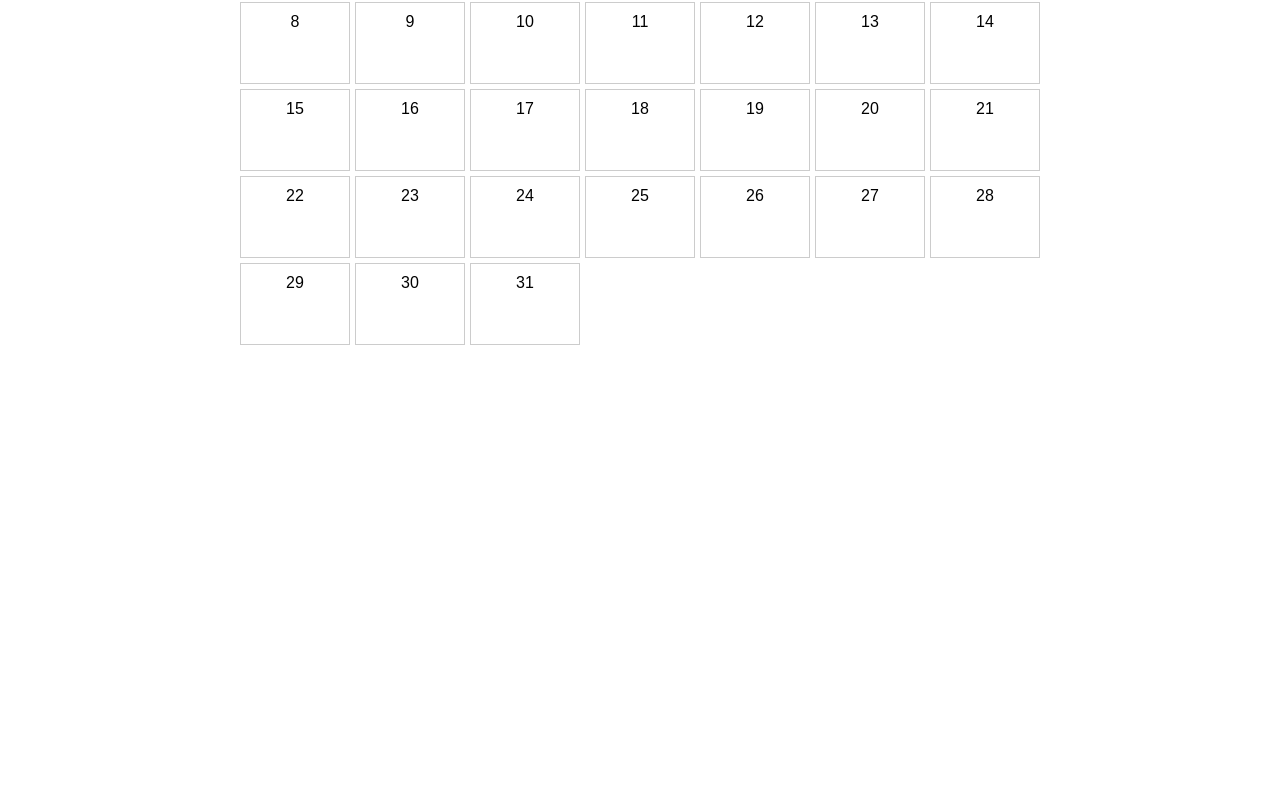
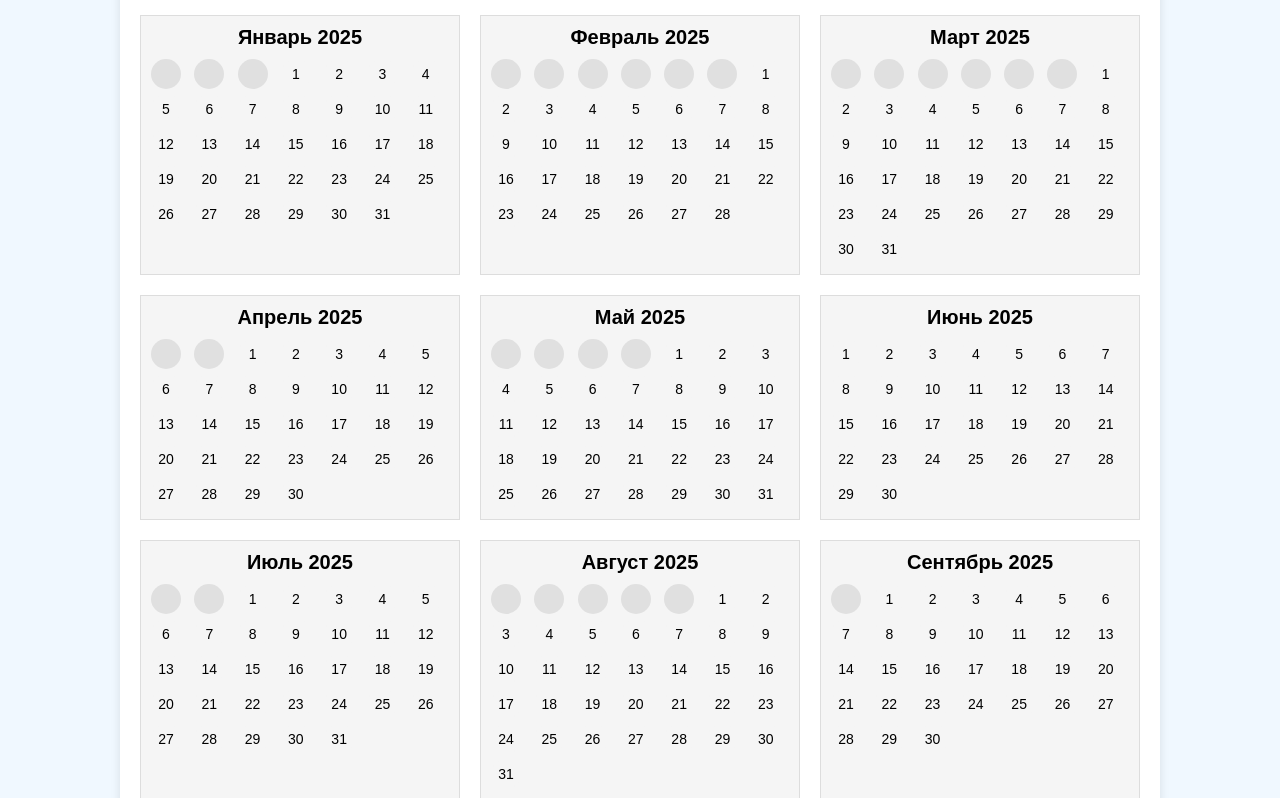
Before and after one commit to FoxTashinX/site, a plain HTML site: page diary/index.html in a window 1280 px wide. Shown: the part 105-903 px from the top of the page. Before the commit the page ends 800 px from the top, so only its background shows below. Drawn offline with Linux system fonts and the light colour scheme.

Commit message:
Update index.html

```diff
--- a/diary/index.html
+++ b/diary/index.html
@@ -2,127 +2,134 @@
 <html lang="ru">
 <head>
     <meta charset="UTF-8">
+    <meta name="viewport" content="width=device-width, initial-scale=1.0">
     <title>Личный дневник</title>
     <style>
         body {
             font-family: Arial, sans-serif;
-            max-width: 800px;
-            margin: 0 auto;
-            padding: 20px;
+            background-color: #f0f8ff;
+            margin: 0;
+            padding: 0;
         }
 
-        .calendar {
+        .container {
+            max-width: 1000px;
+            margin: 20px auto;
+            padding: 20px;
+            background-color: white;
+            box-shadow: 0 0 10px rgba(0, 0, 0, 0.1);
+        }
+
+        h1 {
+            text-align: center;
+        }
+
+        #calendar {
             display: grid;
-            grid-template-columns: repeat(7, 1fr);
+            grid-template-columns: repeat(3, 1fr); /* 3 календаря в строке */
+            gap: 20px;
+        }
+
+        .month {
+            border: 1px solid #ddd;
+            padding: 10px;
+            background-color: #f5f5f5;
+        }
+
+        .month h2 {
+            text-align: center;
+            margin: 0;
+            font-size: 20px;
+        }
+
+        .days {
+            display: grid;
+            grid-template-columns: repeat(7, 1fr); /* 7 дней в строке */
             gap: 5px;
+            margin-top: 10px;
         }
 
         .day {
-            border: 1px solid #ccc;
-            padding: 10px;
+            width: 30px;
+            height: 30px;
+            display: flex;
+            align-items: center;
+            justify-content: center;
+            background-color: #f5f5f5;
             cursor: pointer;
+            border-radius: 50%;
             text-align: center;
-            min-height: 60px;
+            font-size: 14px;
         }
 
         .day:hover {
-            background-color: #f0f0f0;
+            background-color: #add8e6;
         }
 
-        .diary-entry {
-            display: none;
-            margin-top: 20px;
+        .day.disabled {
+            background-color: #e0e0e0;
+            cursor: not-allowed;
         }
 
-        .hour-block {
-            margin: 10px 0;
-            padding: 10px;
-            border: 1px solid #eee;
-        }
-
-        textarea {
-            width: 100%;
-            height: 80px;
-            margin-top: 5px;
-            resize: vertical;
-        }
-
-        .back-button {
-            margin-bottom: 20px;
-            padding: 5px 15px;
-            cursor: pointer;
-        }
-
-        .selected {
-            background-color: #e0e0ff;
+        .hidden {
+            display: none;
         }
     </style>
 </head>
 <body>
-    <div class="calendar" id="calendar"></div>
-    <div class="diary-entry" id="diaryEntry">
-        <button class="back-button" onclick="showCalendar()">← Назад к календарю</button>
-        <h2 id="selectedDate"></h2>
-        <div id="timeSlots"></div>
+    <div class="container">
+        <h1>Личный дневник</h1>
+        <div id="calendar"></div>
     </div>
 
     <script>
-        // Инициализация календаря
-        function initCalendar() {
-            const calendar = document.getElementById('calendar');
-            const today = new Date();
-            const daysInMonth = new Date(today.getFullYear(), today.getMonth() + 1, 0).getDate();
+        document.addEventListener('DOMContentLoaded', () => {
+            const calendarElement = document.getElementById('calendar');
 
-            // Создание дней календаря
-            for (let day = 1; day <= daysInMonth; day++) {
-                const date = new Date(today.getFullYear(), today.getMonth(), day);
-                const dayElement = document.createElement('div');
-                dayElement.className = 'day';
-                dayElement.textContent = day;
-                dayElement.setAttribute('data-date', date.toISOString().split('T')[0]);
-                dayElement.onclick = () => showDiary(date);
-                calendar.appendChild(dayElement);
+            // Функция для генерации календаря на месяц
+            function generateMonth(year, month) {
+                const daysInMonth = new Date(year, month + 1, 0).getDate();
+                const firstDay = new Date(year, month, 1).getDay(); // День недели для 1-го числа месяца
+
+                const monthElement = document.createElement('div');
+                monthElement.classList.add('month');
+
+                const monthName = new Date(year, month).toLocaleString('ru-RU', { month: 'long' });
+                const monthTitle = document.createElement('h2');
+                monthTitle.textContent = `${monthName.charAt(0).toUpperCase() + monthName.slice(1)} ${year}`;
+                monthElement.appendChild(monthTitle);
+
+                const daysContainer = document.createElement('div');
+                daysContainer.classList.add('days');
+
+                // Добавляем пустые ячейки до первого дня месяца
+                for (let i = 0; i < firstDay; i++) {
+                    const emptyCell = document.createElement('div');
+                    emptyCell.classList.add('day', 'disabled');
+                    daysContainer.appendChild(emptyCell);
+                }
+
+                // Добавляем дни месяца
+                for (let day = 1; day <= daysInMonth; day++) {
+                    const dayElement = document.createElement('div');
+                    dayElement.classList.add('day');
+                    dayElement.textContent = day;
+                    dayElement.addEventListener('click', () => alert(`Вы выбрали ${day} ${monthName} ${year}`));
+                    daysContainer.appendChild(dayElement);
+                }
+
+                monthElement.appendChild(daysContainer);
+                return monthElement;
             }
-        }
 
-        // Показать запись дневника
-        function showDiary(date) {
-            document.getElementById('calendar').style.display = 'none';
-            document.getElementById('diaryEntry').style.display = 'block';
-            const formattedDate = date.toLocaleDateString('ru-RU');
-            document.getElementById('selectedDate').textContent = formattedDate;
+            // Генерация календаря для всех месяцев
+            const currentYear = new Date().getFullYear();
 
-            const timeSlots = document.getElementById('timeSlots');
-            timeSlots.innerHTML = '';
-
-            // Создание временных слотов
-            for (let hour = 0; hour < 24; hour++) {
-                const hourBlock = document.createElement('div');
-                hourBlock.className = 'hour-block';
-                const timeKey = `${date.getFullYear()}-${String(date.getMonth() + 1).padStart(2, '0')}-${String(date.getDate()).padStart(2, '0')}-${String(hour).padStart(2, '0')}`;
-
-                hourBlock.innerHTML = `
-                    <strong>${String(hour).padStart(2, '0')}:00</strong>
-                    <textarea data-time="${timeKey}">${localStorage.getItem(timeKey) || ''}</textarea>
-                `;
-
-                // Сохранение при изменении
-                hourBlock.querySelector('textarea').addEventListener('input', function() {
-                    localStorage.setItem(timeKey, this.value);
-                });
-
-                timeSlots.appendChild(hourBlock);
+            for (let month = 0; month < 12; month++) {
+                const monthCalendar = generateMonth(currentYear, month);
+                calendarElement.appendChild(monthCalendar);
             }
-        }
-
-        // Вернуться к календарю
-        function showCalendar() {
-            document.getElementById('calendar').style.display = 'grid';
-            document.getElementById('diaryEntry').style.display = 'none';
-        }
-
-        // Инициализация при загрузке
-        window.onload = initCalendar;
+        });
     </script>
 </body>
 </html>
```
